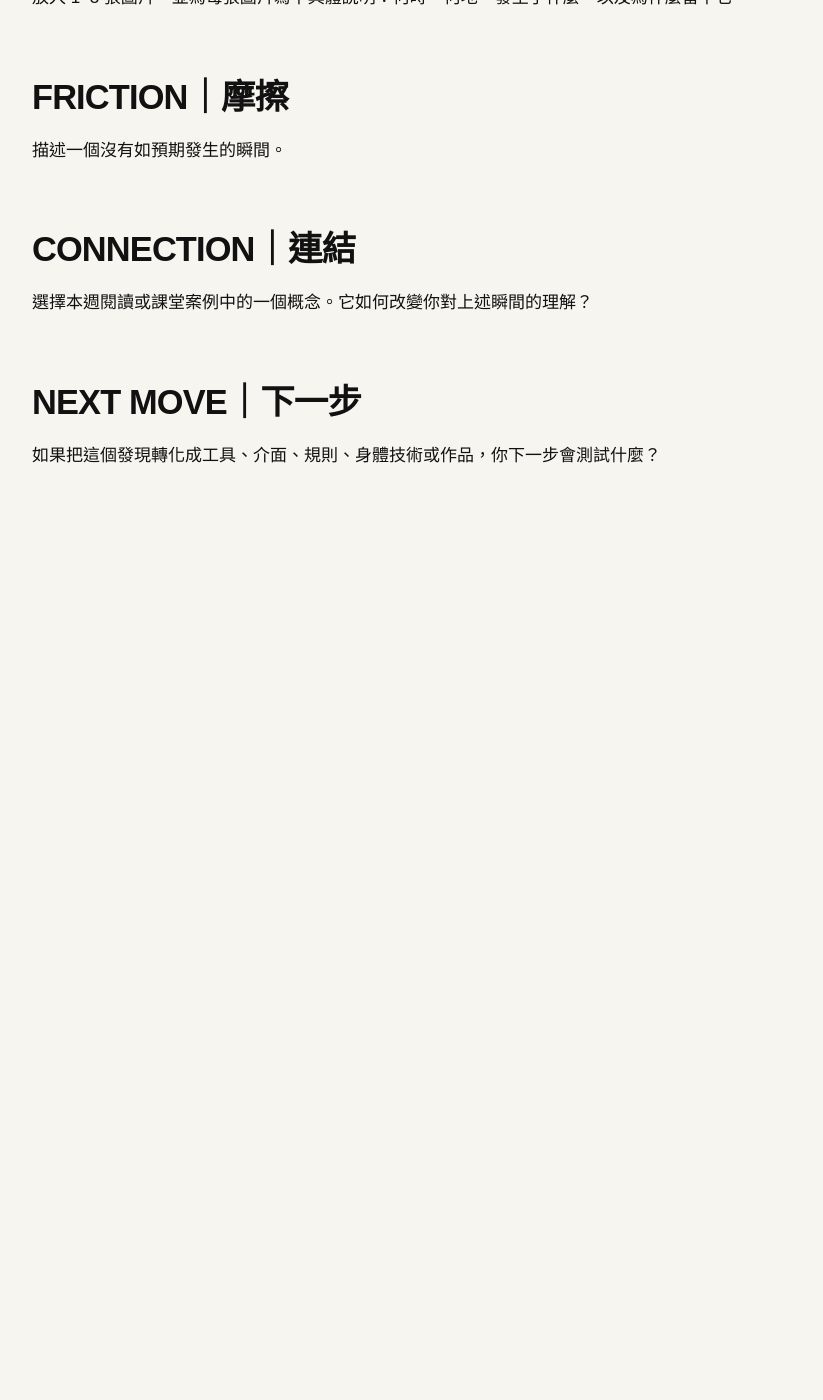
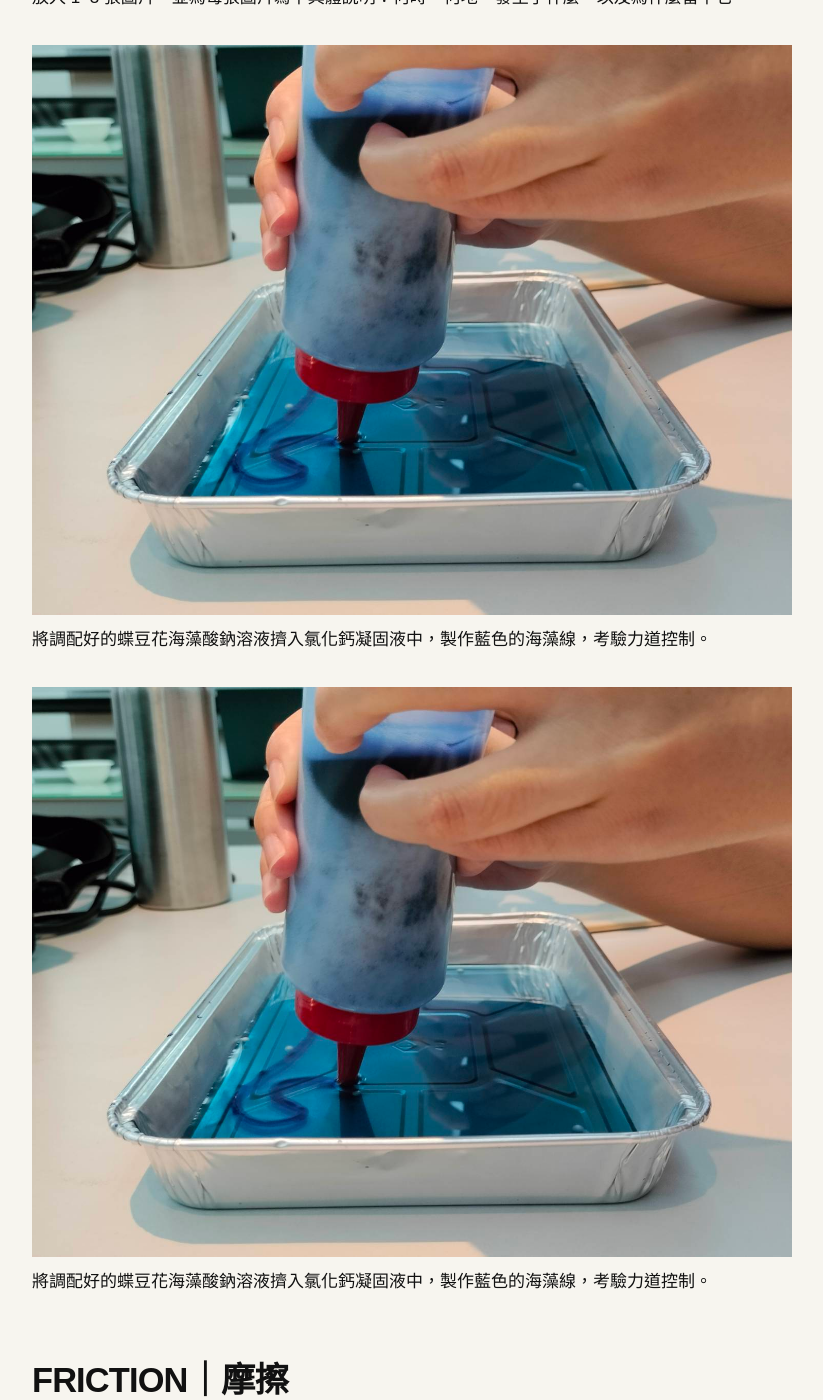
Before and after one commit to ivyjih/fieldworkarchive, a Jekyll site: the page built from weeks/week-06.md, in a window 1280 px wide and 1400 px high, scrolled down 614 px. Shown: the whole window, without its empty margins (48-871 px from the left). Built offline with Jekyll 4.4.1, drawn with Linux system fonts in a browser that asks for light colours; before the commit the page ends 1192 px from its top, so only the background shows below that.

Commit message:
Update week-06.md with TRACE images and descriptions
Added images and descriptions for the TRACE section.

```diff
--- a/weeks/week-06.md
+++ b/weeks/week-06.md
@@ -12,6 +12,12 @@ permalink: /weeks/week-06/
 ## TRACE｜痕跡
 
 放入 1–3 張圖片，並為每張圖片寫下具體說明：何時、何地、發生了什麼，以及為什麼留下它。
+![康普茶]({{ '/assets/images/alginate011006.jpg' | relative_url }})
+將調配好的蝶豆花海藻酸鈉溶液擠入氯化鈣凝固液中，製作藍色的海藻線，考驗力道控制。
+
+![酸種1]({{ '/assets/images/alginate011006.jpg' | relative_url }})
+將調配好的蝶豆花海藻酸鈉溶液擠入氯化鈣凝固液中，製作藍色的海藻線，考驗力道控制。
+
 
 ## FRICTION｜摩擦
 
```
